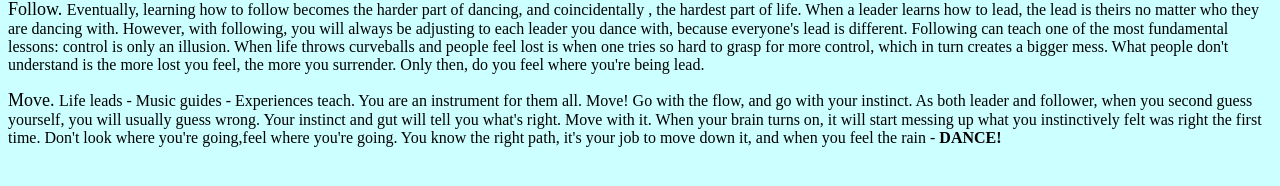
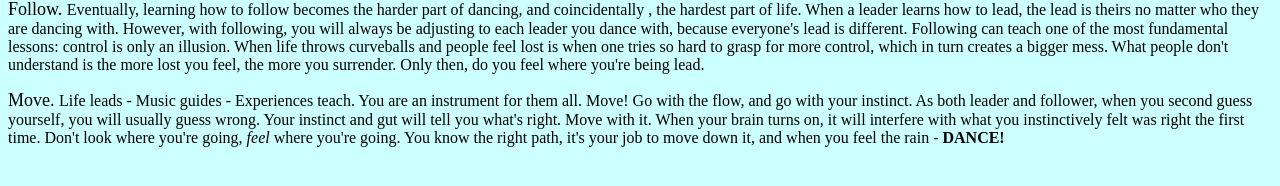
Before and after one commit to yoshimt/html-me-something, a plain HTML site: page index.html in a window 1280 px wide. Shown: the part 224-410 px from the top of the page. Drawn offline with Linux system fonts and the light colour scheme.

Commit message:
Update index.html

```diff
--- a/index.html
+++ b/index.html
@@ -15,7 +15,7 @@
 
 			<p><string style="font-family:forte;font-size:18px">Follow. </string> Eventually, learning how to follow becomes the harder part of dancing, and coincidentally , the hardest part of life. When a leader learns how to lead, the lead is theirs no matter who they are dancing with. However, with following, you will always be adjusting to each leader you dance with, because everyone's lead is different. Following can teach one of the most fundamental lessons: control is only an illusion. When life throws curveballs and people feel lost is when one tries so hard to grasp for more control, which in turn creates a bigger mess. What people don't understand is the more lost you feel, the more you surrender. Only then, do you feel where you're being lead.</p>
 
-			<p><string style="font-family:forte;font-size:18px">Move. </string> Life leads - Music guides - Experiences teach. You are an instrument for them all. Move! Go with the flow, and go with your instinct. As both leader and follower, when you second guess yourself, you will usually guess wrong. Your instinct and gut will tell you what's right. Move with it. When your brain turns on, it will start messing up what you instinctively felt was right the first time. Don't look where you're going,feel where you're going. You know the right path, it's your job to move down it, and when you feel the rain - <b>DANCE!</b></p>
+			<p><string style="font-family:forte;font-size:18px">Move. </string> Life leads - Music guides - Experiences teach. You are an instrument for them all. Move! Go with the flow, and go with your instinct. As both leader and follower, when you second guess yourself, you will usually guess wrong. Your instinct and gut will tell you what's right. Move with it. When your brain turns on, it will interfere with what you instinctively felt was right the first time. Don't look where you're going, <i>feel</i> where you're going. You know the right path, it's your job to move down it, and when you feel the rain - <b>DANCE!</b></p>
 
 
 		<footer></footer>
```
